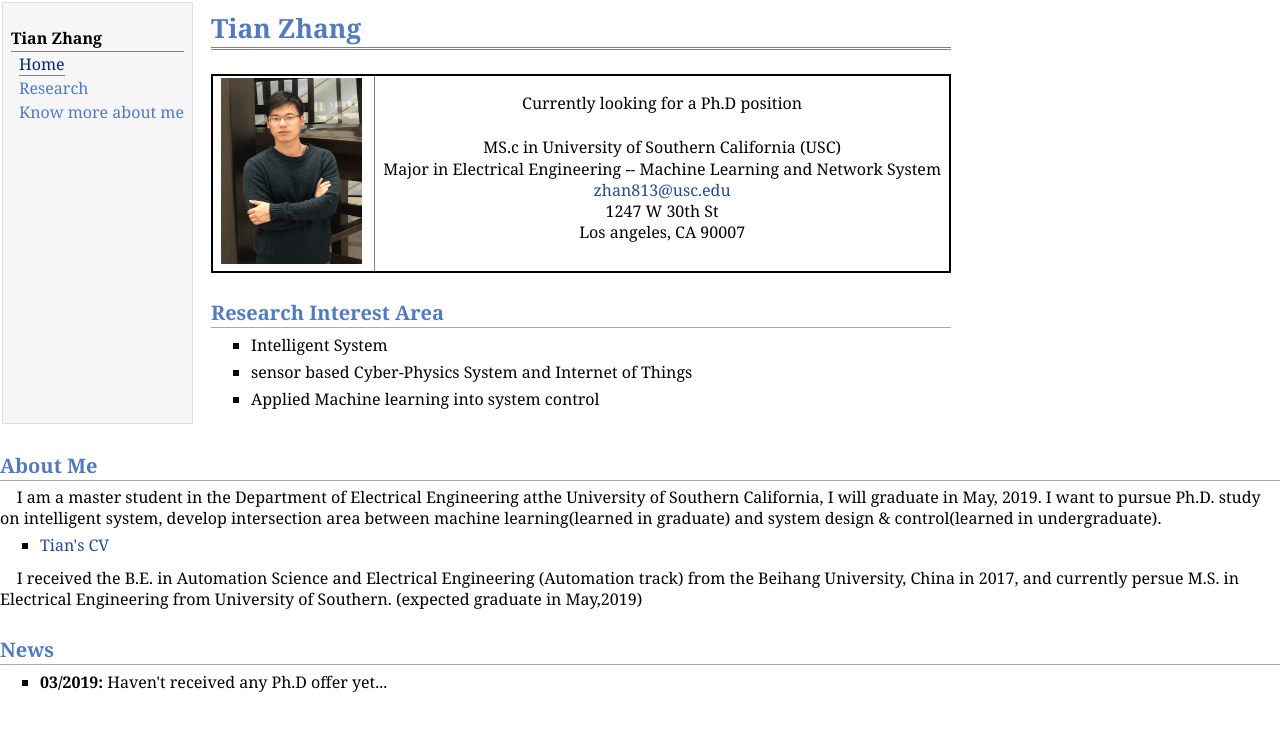
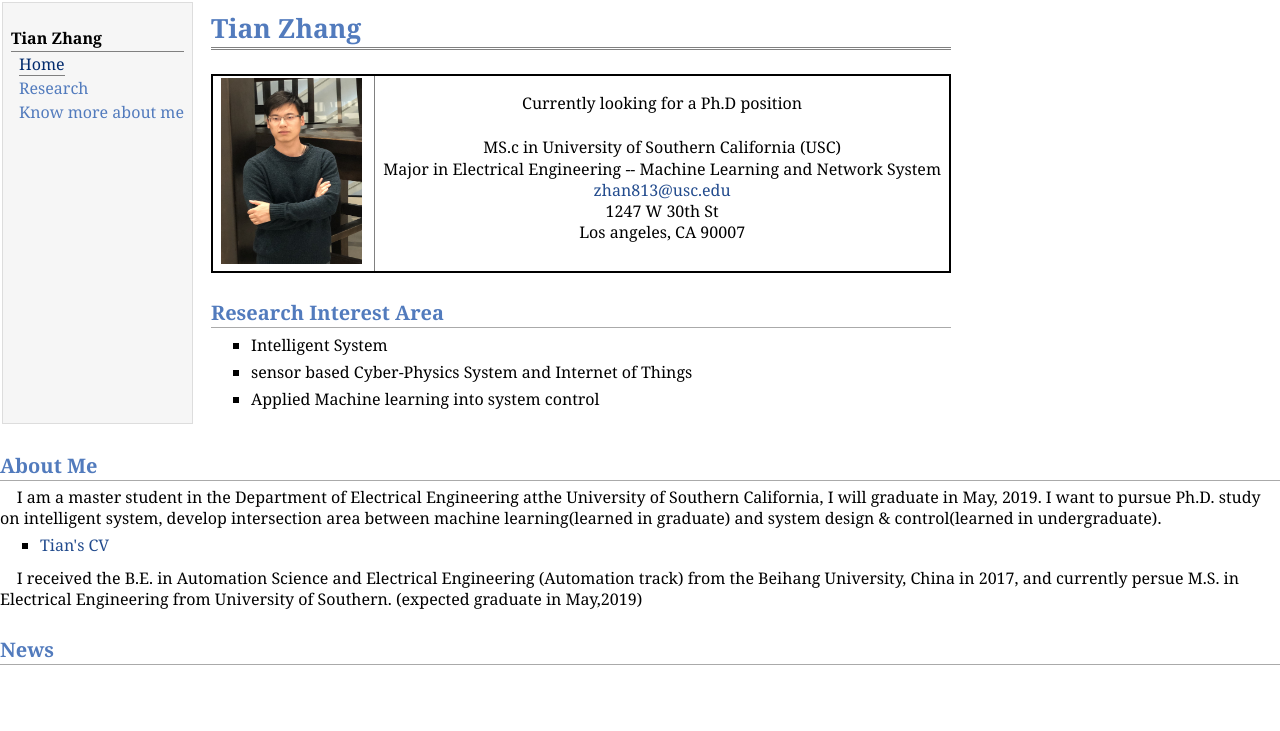
Before and after one commit to dukesky/dukesky.github.io, a Jekyll site: the page index.html, which Jekyll copies as it is, in a window 1280 px wide. Shown: the top 731 px of the page. Built offline with Jekyll 4.4.1, drawn with Linux system fonts in a browser that asks for light colours.

Commit message:
Update index.html

```diff
--- a/index.html
+++ b/index.html
@@ -63,7 +63,7 @@
 
 <h2>News</h2>
 <ul>
-<li><p><b>03/2019:</b> Haven't received any Ph.D offer yet... </p>
+
 </li>
 </ul>
 
```
